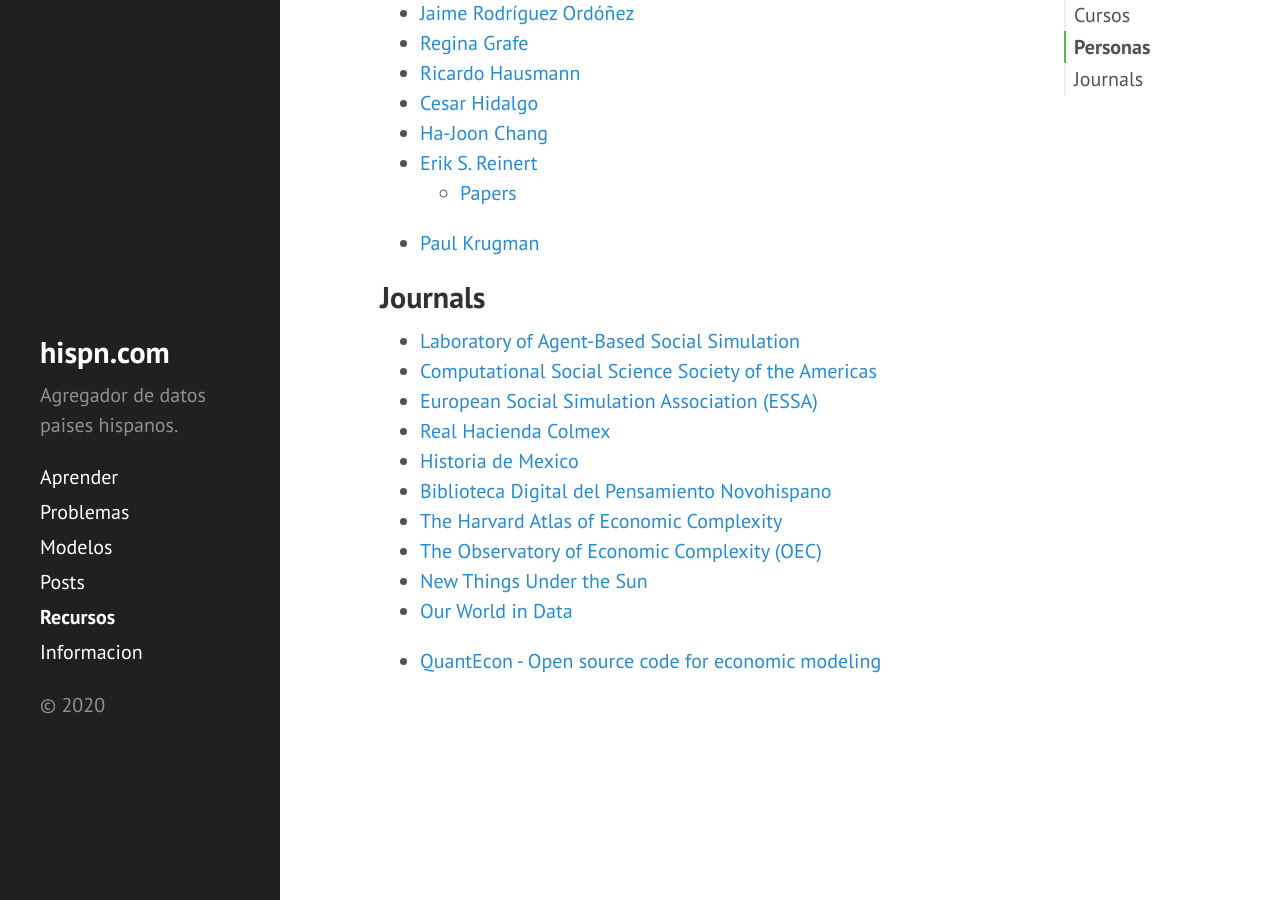
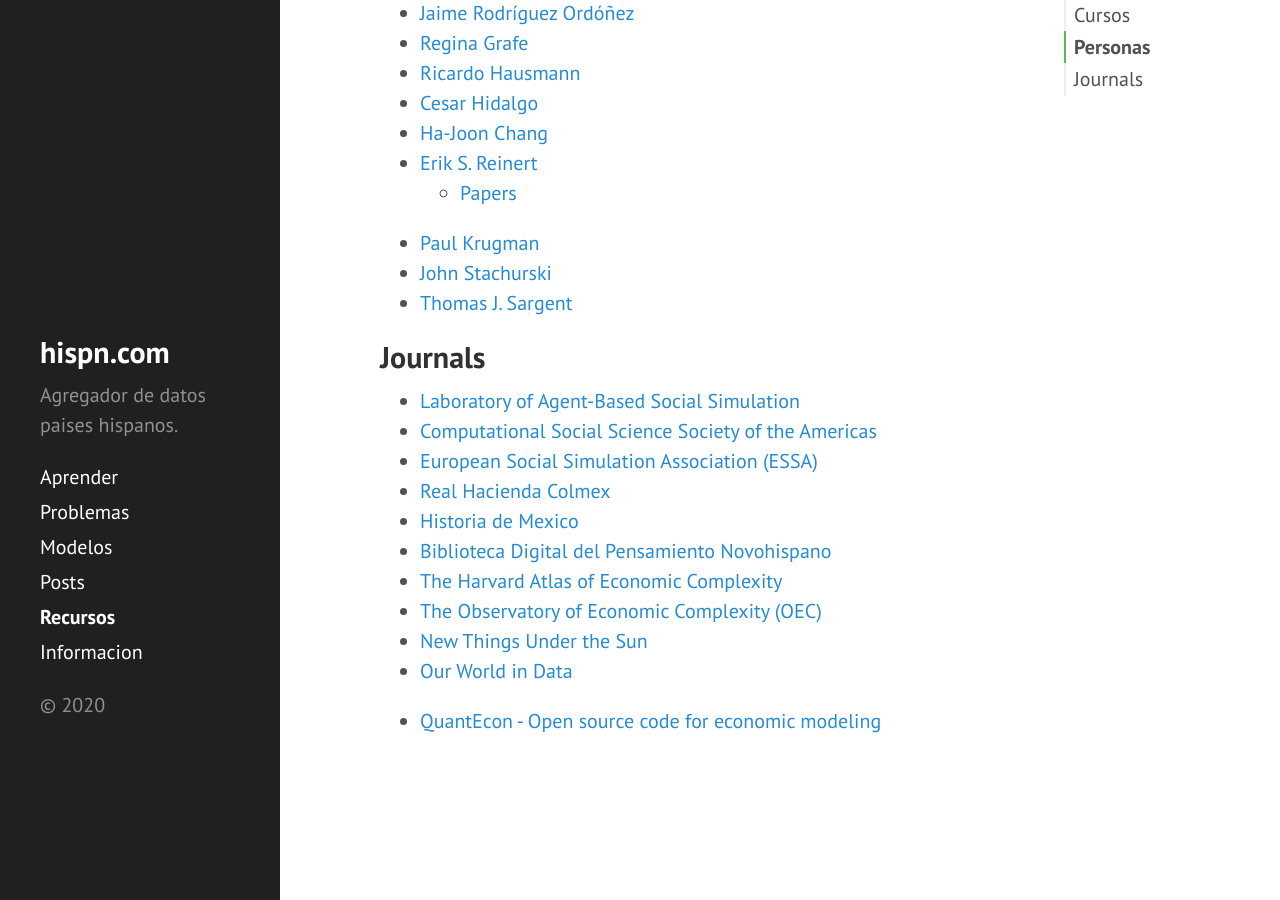
Before and after one commit to DanielBremont/hispn.github.io, a Jekyll site: the page built from pages/recursos.md, in a window 1280 px wide and 900 px high, scrolled down 557 px. Built offline with Jekyll 4.4.1, drawn with Linux system fonts in a browser that asks for light colours.

Commit message:
Nuevo commit

```diff
--- a/pages/recursos.md
+++ b/pages/recursos.md
@@ -29,6 +29,8 @@
   - [Papers](https://econpapers.repec.org/RAS/pre309.htm){:target="_blank"}
 
 - [Paul Krugman](https://www.krugmantoday.com/)
+- [John Stachurski](https://johnstachurski.net/)
+- [Thomas J. Sargent](http://www.tomsargent.com/)
 
 ## Journals
 
```
